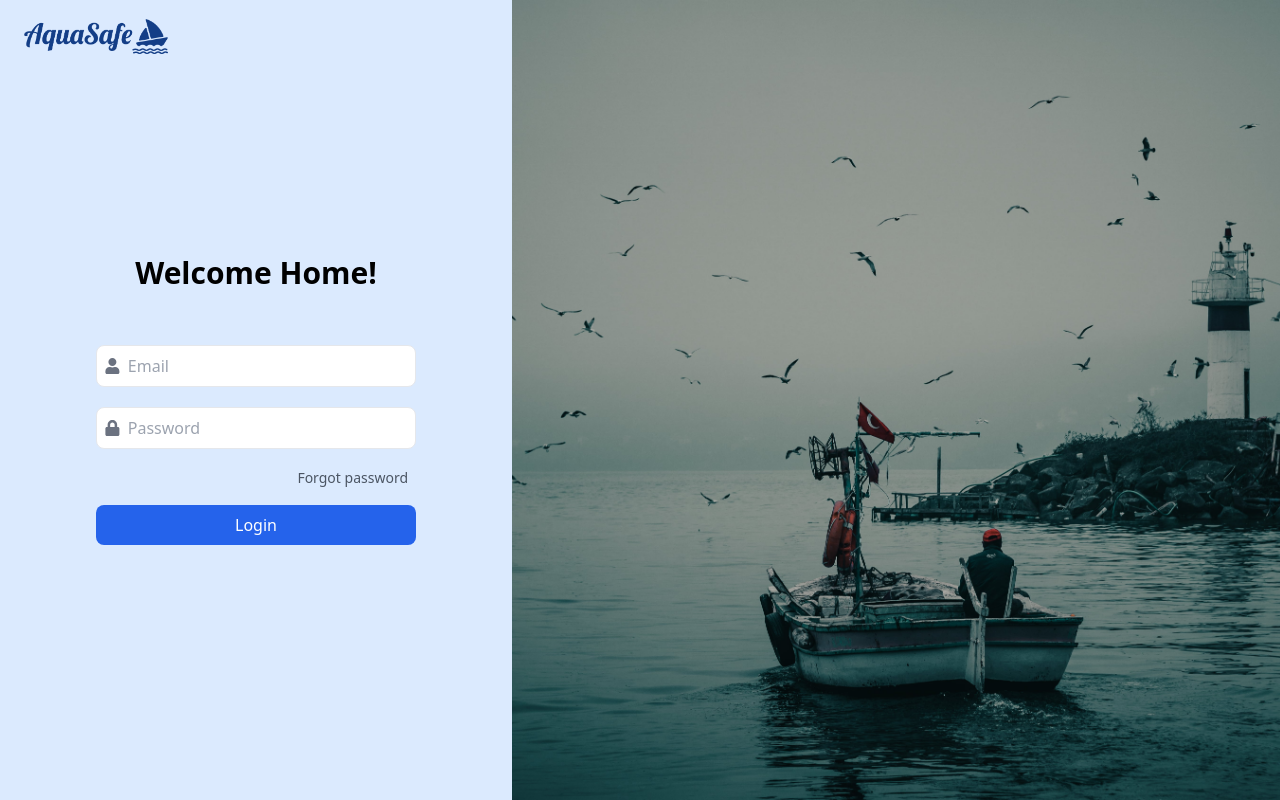
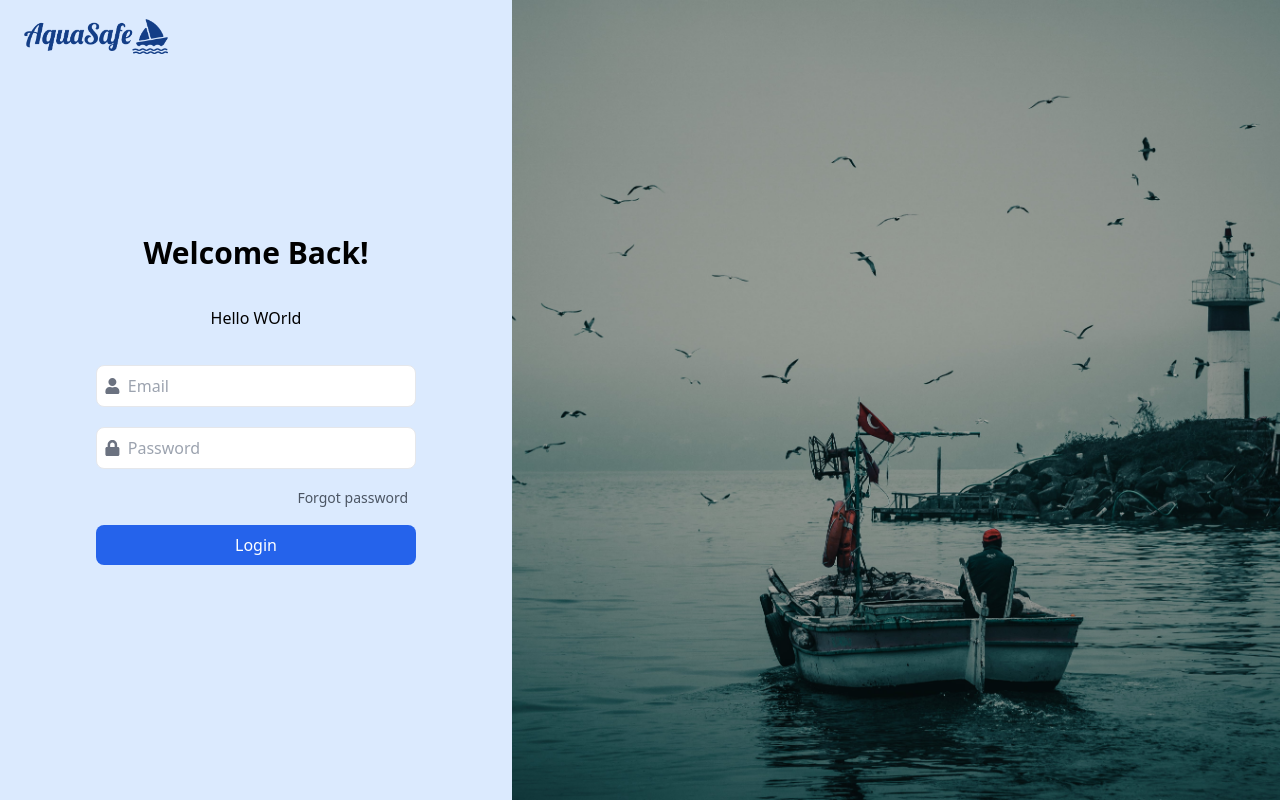
Before and after one commit to Lora-ResearchProject/Aquasafe_frontend, a React (Vite) app: page / in a window 1280 px wide. Built offline with nearby package versions, Linux system fonts and the light colour scheme; no server answers.

Commit message:
hello world check

```diff
--- a/src/Pages/Login.jsx
+++ b/src/Pages/Login.jsx
@@ -40,7 +40,8 @@ const Login = () => {
       </div>
       <div className="w-2/5 bg-blue-100 flex justify-center items-center">
         <div className="h-1/2 w-1/2 flex flex-col justify-evenly items-center">
-          <h2 className="text-3xl font-bold">Welcome Home!</h2>
+          <h2 className="text-3xl font-bold">Welcome Back!</h2>
+          <p>Hello WOrld</p>
           {error && <p className="text-red-500">{error}</p>}
           <form onSubmit={handleSubmit} className="w-80">
             <div className="flex items-center border rounded-lg p-2 mb-5 bg-white">
```
